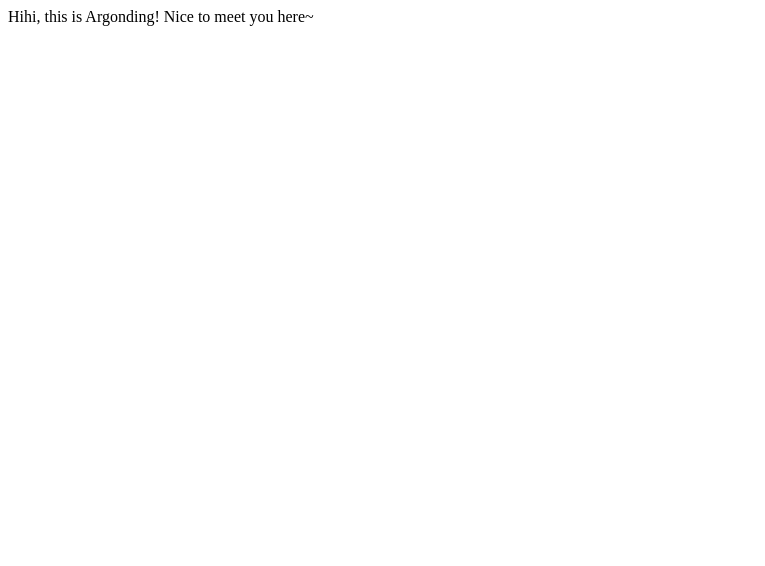
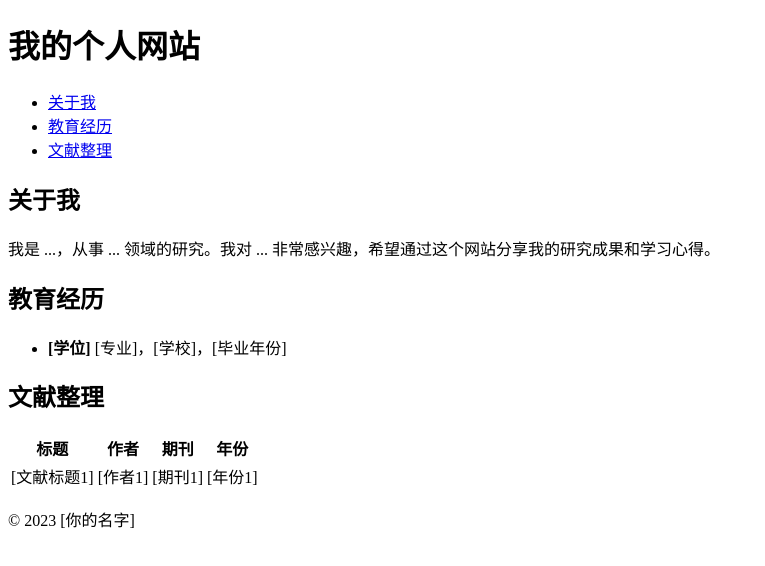
Before and after one commit to Argonding/Argonding.github.io, a plain HTML site: page index.html in a window 1280 px wide. Shown: the whole page, without its empty margins (0-765 px from the left). Drawn offline with Linux system fonts and the light colour scheme.

Commit message:
Update index.html

```diff
--- a/index.html
+++ b/index.html
@@ -1 +1,59 @@
-<p>Hihi, this is Argonding! Nice to meet you here~ </p>
+
+<!DOCTYPE html>
+<html lang="zh-CN">
+<head>
+    <meta charset="UTF-8">
+    <meta name="viewport" content="width=device-width, initial-scale=1.0">
+    <title>我的个人网站</title>
+    <link rel="stylesheet" href="style.css"> </head>
+<body>
+    <header>
+        <h1>我的个人网站</h1>
+        <nav>
+            <ul>
+                <li><a href="#about">关于我</a></li>
+                <li><a href="#education">教育经历</a></li>
+                <li><a href="#literature">文献整理</a></li>
+            </ul>
+        </nav>
+    </header>
+
+    <section id="about">
+        <h2>关于我</h2>
+        <p>我是 ...，从事 ... 领域的研究。我对 ... 非常感兴趣，希望通过这个网站分享我的研究成果和学习心得。</p>
+        </section>
+
+    <section id="education">
+        <h2>教育经历</h2>
+        <ul>
+            <li><strong>[学位]</strong> [专业]，[学校]，[毕业年份]</li>
+            </ul>
+    </section>
+
+    <section id="literature">
+        <h2>文献整理</h2>
+        <table>
+            <thead>
+                <tr>
+                    <th>标题</th>
+                    <th>作者</th>
+                    <th>期刊</th>
+                    <th>年份</th>
+                </tr>
+            </thead>
+            <tbody>
+                <tr>
+                    <td>[文献标题1]</td>
+                    <td>[作者1]</td>
+                    <td>[期刊1]</td>
+                    <td>[年份1]</td>
+                </tr>
+                </tbody>
+        </table>
+    </section>
+
+    <footer>
+        <p>&copy; 2023 [你的名字]</p>
+    </footer>
+</body>
+</html>
```
